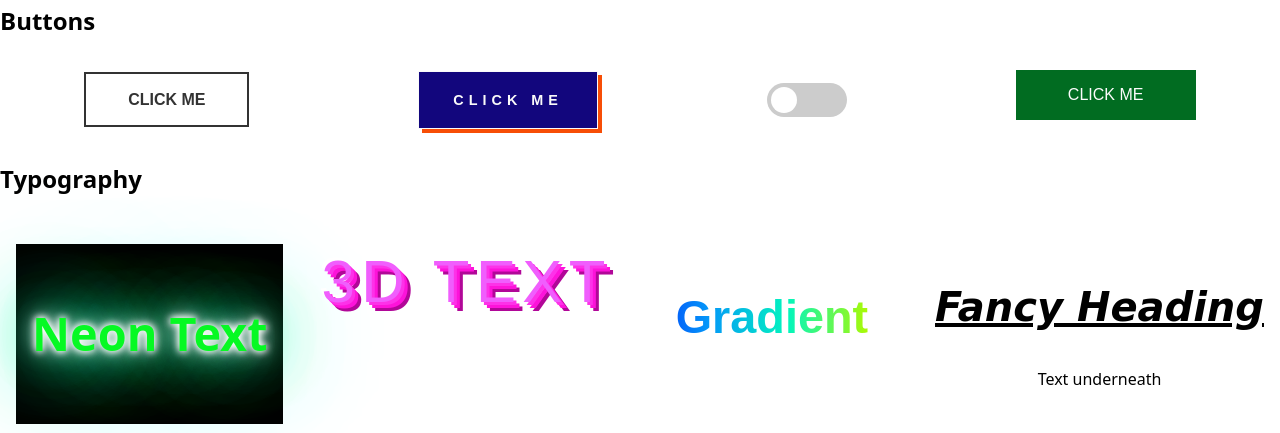
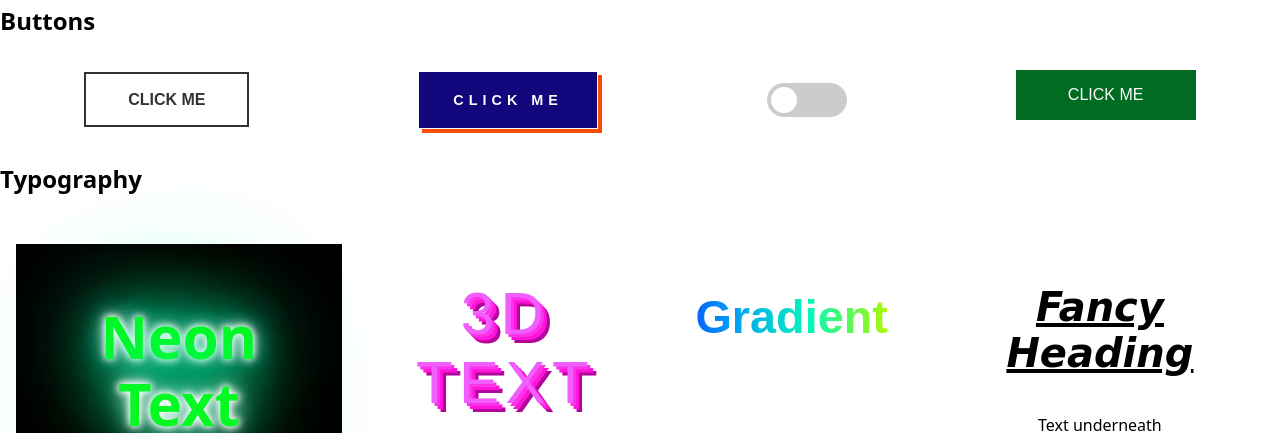
Before and after one commit to sebasgeiger/components_library, a plain HTML site: page index.html in a window 1280 px wide. Shown: the part 383-816 px from the top of the page. Drawn offline with nearby package versions, Linux system fonts and the light colour scheme; a web font is replaced by a local one.

Commit message:
align typography

```diff
--- a/css/style.css
+++ b/css/style.css
@@ -238,8 +238,6 @@ input:checked + .slider:before {
     padding-bottom: 2rem;
     margin: 1rem;
     text-align: center;
-
-
 }
 /*-- Neon Text --*/
 .neon{
@@ -254,8 +252,9 @@ input:checked + .slider:before {
     0 0 102px #0fa,
     0 0 151px #0fa;
     background: black;
-    padding: 1rem;
-    font-size: 40px;
+    padding-left: 1rem;
+    padding-right: 1rem;
+    font-size: 50px;
 }
 *,
 *::before,
@@ -275,6 +274,7 @@ input:checked + .slider:before {
   align-content: center;
   justify-content: center;
   padding-left: 1rem;
+  margin-top: 2rem;
 }
 .text_shadows {
   text-shadow: 3px 3px 0 var(--color-secondary), 6px 6px 0 var(--color-tertiary),
```
